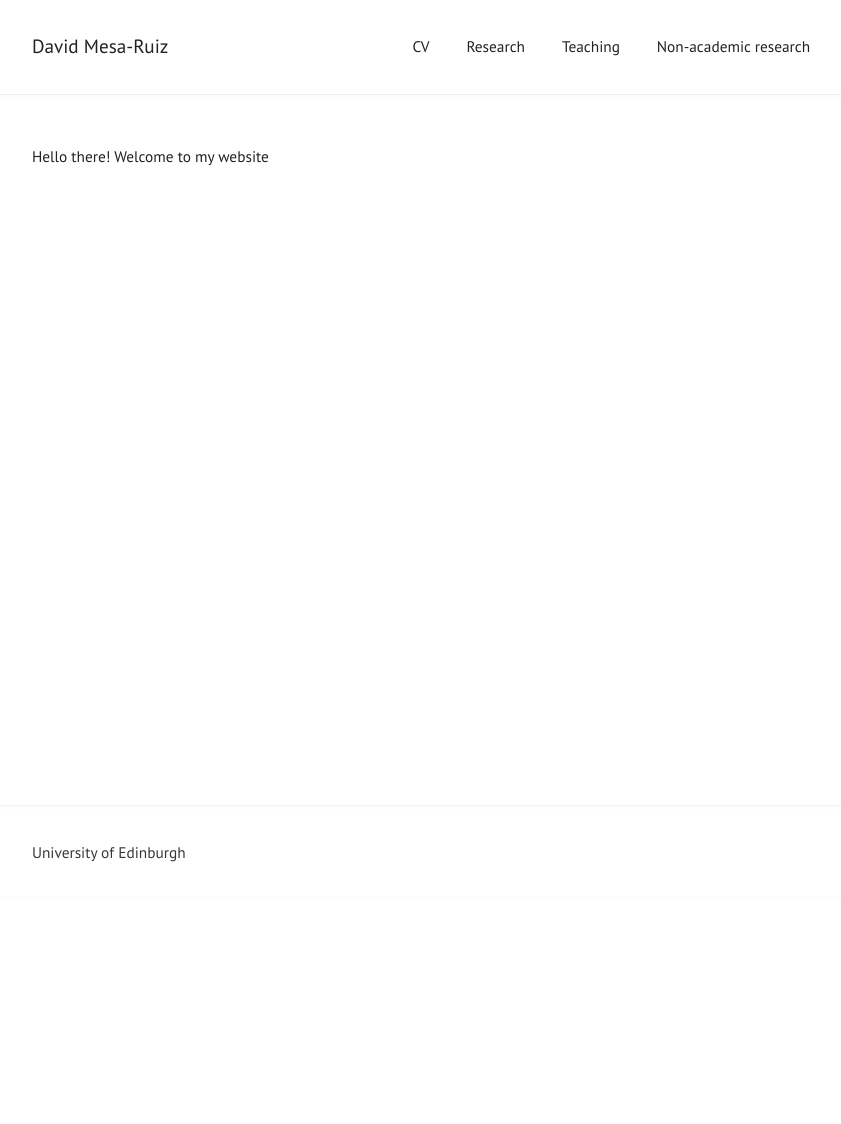
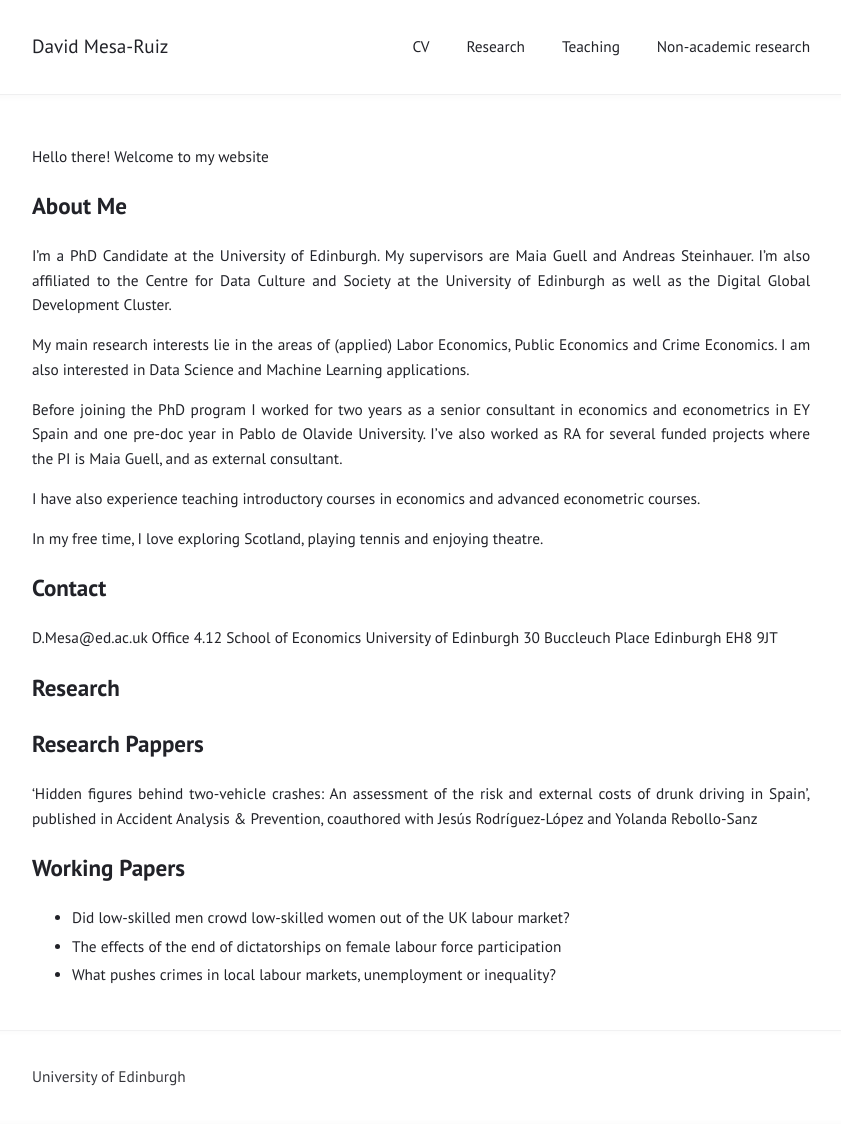
Before and after one commit to davmesrui/davmesrui.github_v02.io, a Jekyll site: the page built from index.md, in a window 1280 px wide. Shown: the whole page, without its empty margins (219-1060 px from the left). Built offline with Jekyll 4.4.1, drawn with Linux system fonts in a browser that asks for light colours; before the commit the page ends 900 px from its top, so only the background shows below that.

Commit message:
Update index.md

```diff
--- a/index.md
+++ b/index.md
@@ -4,3 +4,36 @@ title: ""
 ---
 
 Hello there! Welcome to my website
+
+## About Me
+
+I'm a PhD Candidate at the University of Edinburgh. My supervisors are Maia Guell and Andreas Steinhauer. I'm also affiliated to the Centre for Data Culture and Society at the University of Edinburgh as well as the Digital Global Development Cluster.
+
+My main research interests lie in the areas of (applied) Labor Economics, Public Economics and Crime Economics. I am also interested in Data Science and Machine Learning applications.
+
+Before joining the PhD program I worked for two years as a senior consultant in economics and econometrics in EY Spain and one pre-doc year in Pablo de Olavide University. I've also worked as RA for several funded projects where the PI is Maia Guell, and as external consultant.
+
+I have also experience teaching introductory courses in economics and advanced econometric courses.
+
+In my free time, I love exploring Scotland, playing tennis and enjoying theatre.
+
+## Contact
+
+D.Mesa@ed.ac.uk
+Office 4.12
+School of Economics
+University of Edinburgh
+30 Buccleuch Place
+Edinburgh
+EH8 9JT
+
+## Research
+
+# Research Pappers
+
+'Hidden figures behind two-vehicle crashes: An assessment of the risk and external costs of drunk driving in Spain', published in Accident Analysis & Prevention, coauthored with Jesús Rodríguez-López and Yolanda Rebollo-Sanz
+
+# Working Papers
+- Did low-skilled men crowd low-skilled women out of the UK labour market?
+- The effects of the end of dictatorships on female labour force participation
+- What pushes crimes in local labour markets, unemployment or inequality?
```
